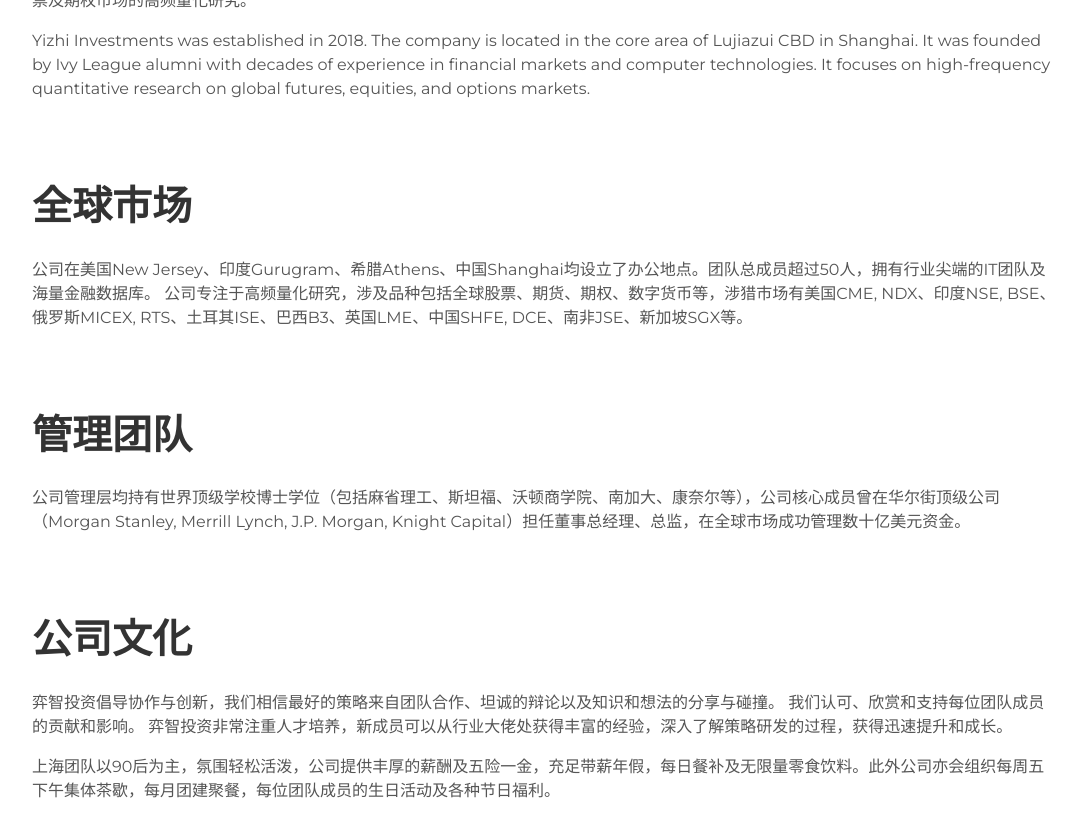
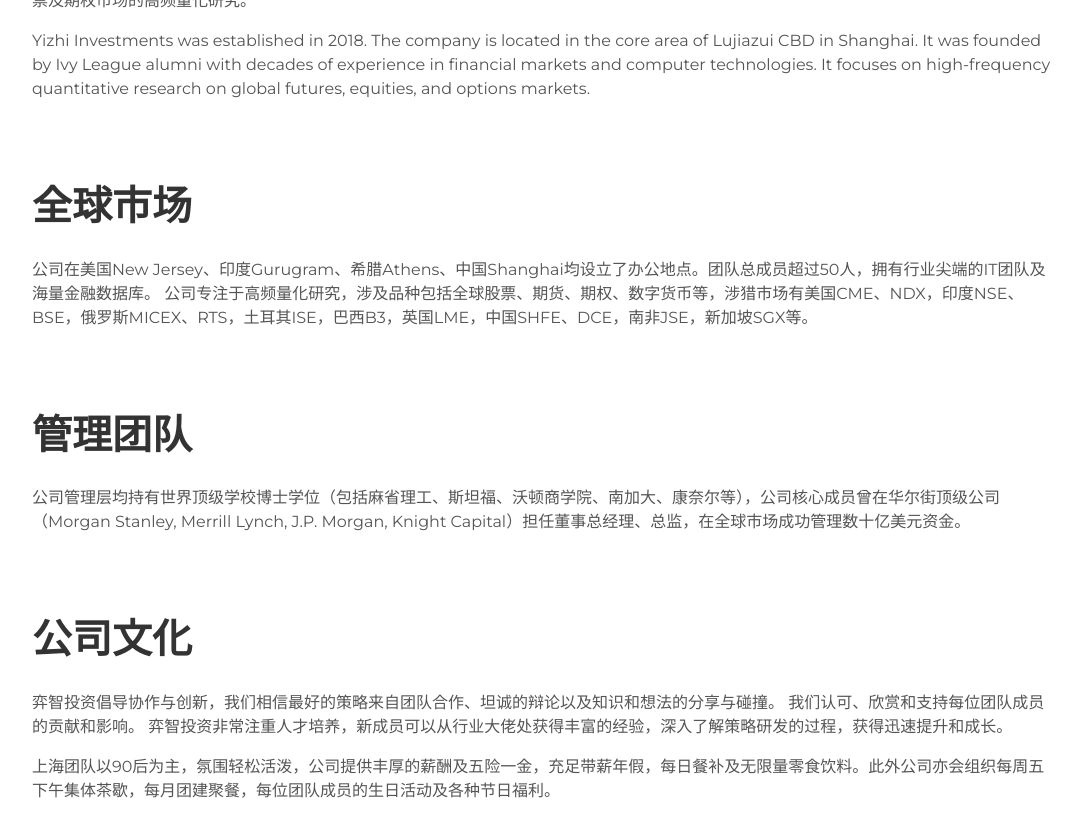
Before and after one commit to Victor430/victor430.github.io, a Jekyll site: the page built from index.html, in a window 1280 px wide and 900 px high, scrolled down 1092 px. Shown: the top 837 px of the window, without its empty margins (96-1177 px from the left). Built offline with Jekyll 4.4.1, drawn with Linux system fonts in a browser that asks for light colours.

```diff
--- a/_includes/market.html
+++ b/_includes/market.html
@@ -1,5 +1,5 @@
 <div class="global-market">
     <h1> 全球市场 </h1>
     <p>公司在美国New Jersey、印度Gurugram、希腊Athens、中国Shanghai均设立了办公地点。团队总成员超过50人，拥有行业尖端的IT团队及海量金融数据库。
-      公司专注于高频量化研究，涉及品种包括全球股票、期货、期权、数字货币等，涉猎市场有美国CME, NDX、印度NSE, BSE、俄罗斯MICEX, RTS、土耳其ISE、巴西B3、英国LME、中国SHFE, DCE、南非JSE、新加坡SGX等。</p>
+      公司专注于高频量化研究，涉及品种包括全球股票、期货、期权、数字货币等，涉猎市场有美国CME、NDX，印度NSE、BSE，俄罗斯MICEX、RTS，土耳其ISE，巴西B3，英国LME，中国SHFE、DCE，南非JSE，新加坡SGX等。</p>
    </div>
```
